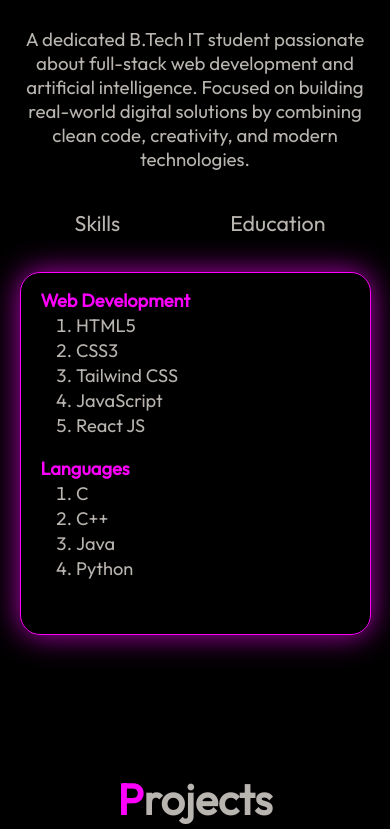
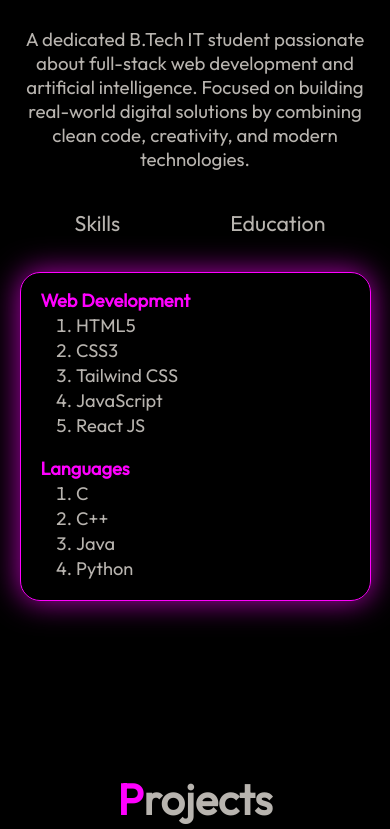
Before and after one commit to PrathamsinhParmar/Portfolio_2025, a plain HTML site: page index.html in a window 390 px wide. Shown: the part 976-1805 px from the top of the page. Drawn offline with nearby package versions, Linux system fonts and the light colour scheme.

Commit message:
Reduce length of skills container

```diff
--- a/style.css
+++ b/style.css
@@ -999,7 +999,7 @@ hr {
     .rightAbout .skills {
         font-size: 4vw;
         display: block;
-        height: 43vh;
+        height: 39vh;
         /* transition: 0.5s all; */
     }
 
```
